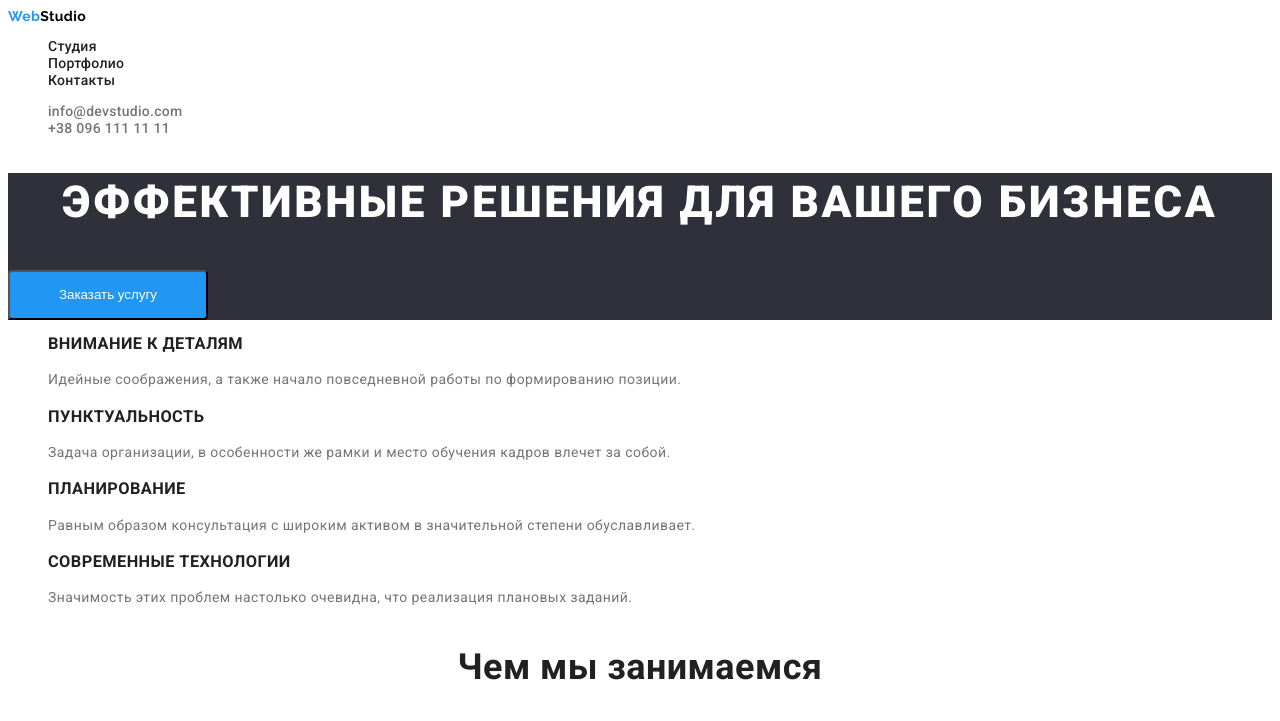
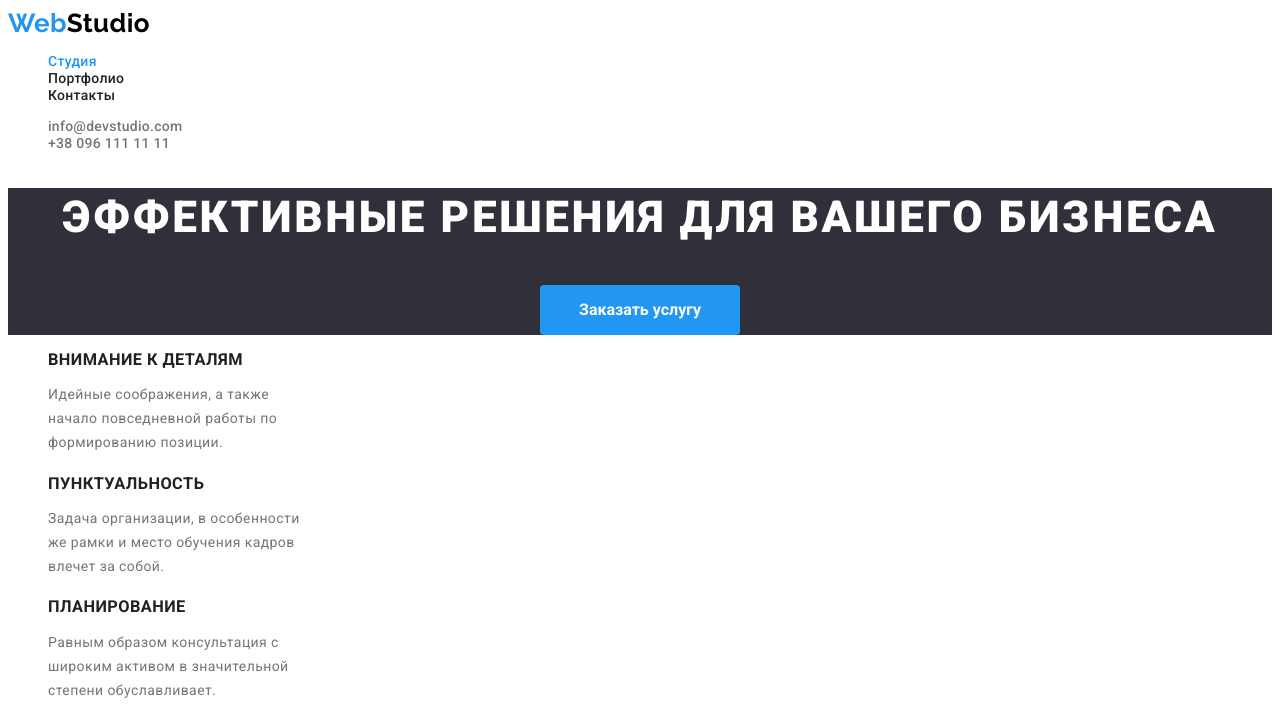
Before and after one commit to vadimbyt/goit-markup-hw-02, a plain HTML site: page index.html in a window 1280 px wide. Shown: the top 721 px of the page. Drawn offline with Linux system fonts and the light colour scheme.

Commit message:
hw 02-03

```diff
--- a/css/styles.css
+++ b/css/styles.css
@@ -36,6 +36,16 @@ body {
     text-decoration: none;
 }
 
+ul,
+ol {
+    list-style-type: none;
+}
+
+a {
+    text-decoration: none;
+}
+
+
 /*-------------------HEADER-------------------*/
 
 
@@ -43,18 +53,33 @@ body {
 
 }
 
+
 .logo {
     font-family: 'Raleway', sans-serif;
+    font-weight: 700;
+    font-size: 26px;
+    line-height: 1.19;
     color:var(--logo-first-color) ;
 }
 
 .logo-fp {
     color: var(--accent-second-color);
+    font-weight: 700;
+    font-size: 26px;
+    line-height: 1.19;
     font-family: 'Raleway', sans-serif;
 }
 
 .header-link:hover,
 .header-link:focus {
+    color: var(--accent-second-color);
+}
+
+.studio-link,
+.portfolio-link {
+    font-weight: 500;
+    line-height: 1.14;
+    letter-spacing: 0.02em;
     color: var(--accent-second-color);
 }
 
@@ -66,12 +91,10 @@ body {
 }
 
 .header-list {
-    list-style-type: none;
     color: var(--header-text-color);
 }
 
 .header-info {
-    list-style-type: none;
     color: var(--sub-text-color);
 }
 
@@ -93,6 +116,7 @@ body {
 
 
 .hero {
+    text-align: center;
     background-color: var(--hero-bg-color);
 }
 
@@ -101,20 +125,30 @@ body {
     font-weight: 900;
     font-size: 44px;
     line-height: 1.36;
+    letter-spacing: 0.06em;
     text-align: center;
-    letter-spacing: 0.06em;
     text-transform: uppercase;
 
 }
 
+.hero-button:hover {
+    box-shadow: 0px 4px 4px rgba(0, 0, 0, 0.15);
+}
+
 .hero-button {
+    font-family: 'Roboto';
     width: 200px;
     height: 50px;
     left: 700px;
     top: 430px;
+    font-weight: 700;
+    font-size: 16px;
+    line-height: 30px;
     border-radius: 4px;
+    border: var(--accent-second-color);
     background-color: var(--accent-second-color);
     color: var(--accent-color);
+    padding: 10px 32px;
     cursor: pointer;
 }
 
@@ -127,16 +161,24 @@ body {
 }
 
 .peculiarities-list {
-    list-style-type: none;
+
 }
 
 .peculiarities-title {
+    width: 270px;
+    height: 16px;
+    left: 215px;
+    top: 774px;
     font-weight: 700;
-    line-height: 16px;
+    line-height: 1.14;
     text-transform: uppercase;
 }
 
 .peculiarities-info {
+    width: 270px;
+    height: 75px;
+    left: 215px;
+    top: 800px;
     line-height: 1.71;
     color: var(--sub-text-color);
 }
@@ -157,7 +199,7 @@ body {
 }
 
 .skills-list {
-    list-style-type: none;
+
 }
 
 
@@ -176,7 +218,7 @@ body {
 }
 
 .team-list {
-    list-style-type: none;
+
 }
 
 .master {
@@ -200,7 +242,7 @@ body {
 }
 
 .footer-list {
-    list-style-type: none;
+
 }
 
 .footer-map {
@@ -223,7 +265,7 @@ body {
 }
 
 .projects-buttons-list {
-    list-style-type: none;
+
 }
 
 .projects-button:hover,
@@ -233,13 +275,22 @@ body {
 }
 
 .projects-button {
+    font-family: 'Roboto';
+    font-weight: 500;
+    font-size: 16px;
+    line-height: 1.62;
+    text-align: center;
     background-color: var(--portfolio-btn-color);
+    border: var(--accent-second-color);
     border-radius: 4px;
+    box-shadow: 0px 3px 1px rgba(0, 0, 0, 0.1), 0px 1px 2px rgba(0, 0, 0, 0.08),
+    0px 2px 2px rgba(0, 0, 0, 0.12);
+    padding: 6px 22px;
     cursor: pointer;
 }
 
 .projects-list {
-    list-style-type: none;
+
 }
 
 .project-name {
@@ -247,6 +298,7 @@ body {
     font-size: 18px;
     line-height: 2;
     letter-spacing: 0.06em;
+    color: var(--accent-text-color);
 }
 
 .project-style {
--- a/index.html
+++ b/index.html
@@ -15,9 +15,9 @@
             <nav class="header-navigation">
                 <a href="#" class="logo link"><span class="logo-fp">Web</span>Studio</a>
                 <ul class="header-list">
-                    <li class="header-item"><a href="./index.html" class="header-link link">Студия</a></li>
-                    <li class="header-item"><a href="./portfolio.html" class="header-link link">Портфолио</a></li>
-                    <li class="header-item"><a href="" class="header-link link">Контакты</a></li>
+                    <li><a href="./index.html" class="studio-link link">Студия</a></li>
+                    <li><a href="./portfolio.html" class="header-link link">Портфолио</a></li>
+                    <li><a href="" class="header-link link">Контакты</a></li>
                 </ul>
             </nav>
             <ul class="header-info">
```
Also changed, not shown: portfolio.html (+1 -1 lines).
